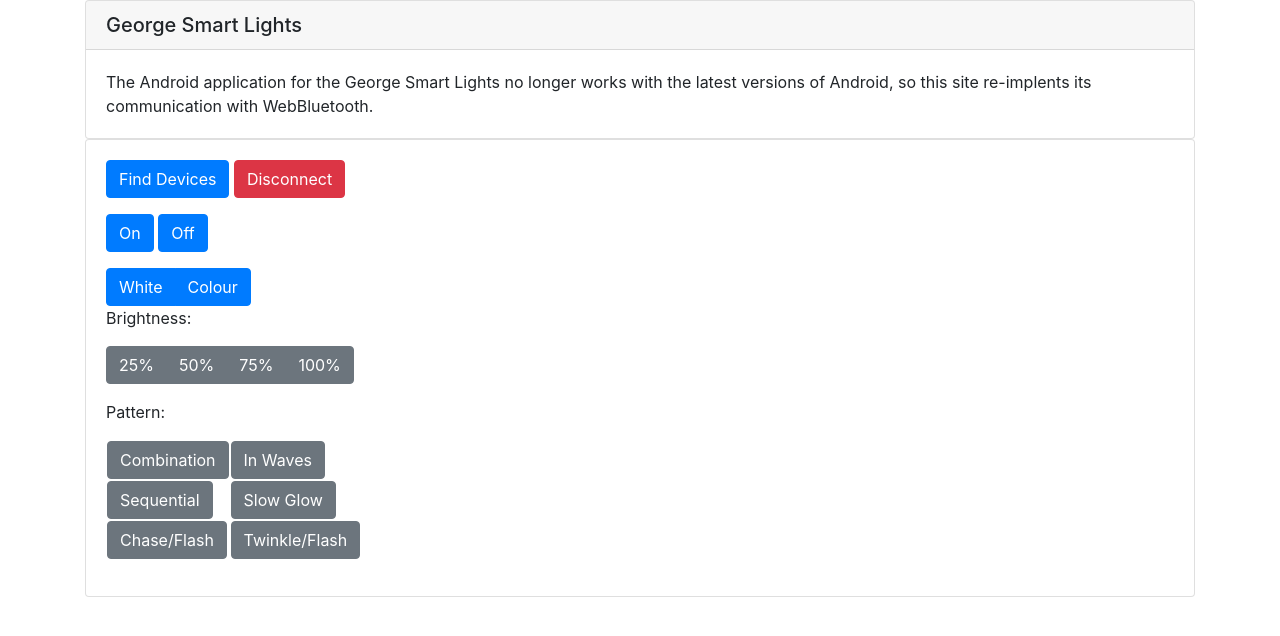
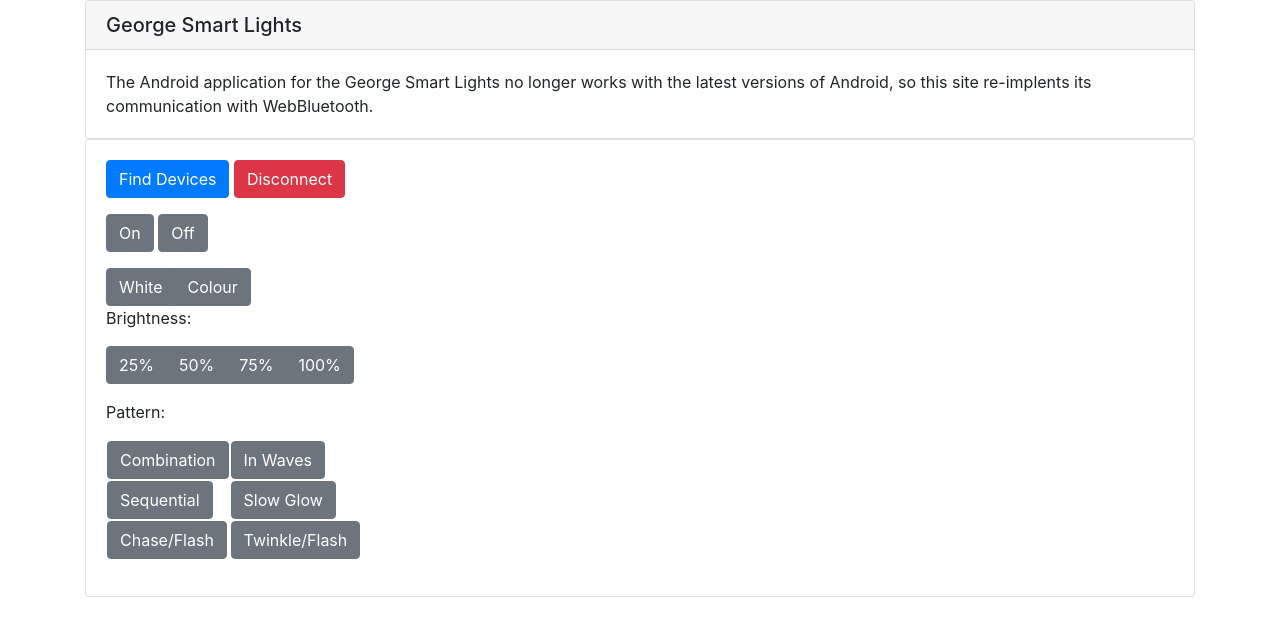
Before and after one commit to sco-pi/george-ble-lights, a plain HTML site: page index.html in a window 1280 px wide. Drawn offline with nearby package versions, Linux system fonts and the light colour scheme.

Commit message:
Fix button colours

```diff
--- a/index.html
+++ b/index.html
@@ -183,15 +183,15 @@
                 </p>
 
                 <p>
-                <button type="button" class="btn btn-primary" id="lightsOnButton">On</button>
-                <button type="button" class="btn btn-primary" id="lightsOffButton">Off</button>
+                <button type="button" class="btn btn-secondary" id="lightsOnButton">On</button>
+                <button type="button" class="btn btn-secondary" id="lightsOffButton">Off</button>
                 </p>
 
                 <div class="btn-group btn-group-toggle" data-toggle="buttons">
-                    <label class="btn btn-primary">
+                    <label class="btn btn-secondary">
                       <input type="radio" name="lightsColour" id="lightsWhiteButton" autocomplete="off" value="white"> White
                     </label>
-                    <label class="btn btn-primary">
+                    <label class="btn btn-secondary">
                       <input type="radio" name="lightsColour" id="lightsColourButton" autocomplete="off" value="colour"> Colour
                     </label>
                 </div>
```
